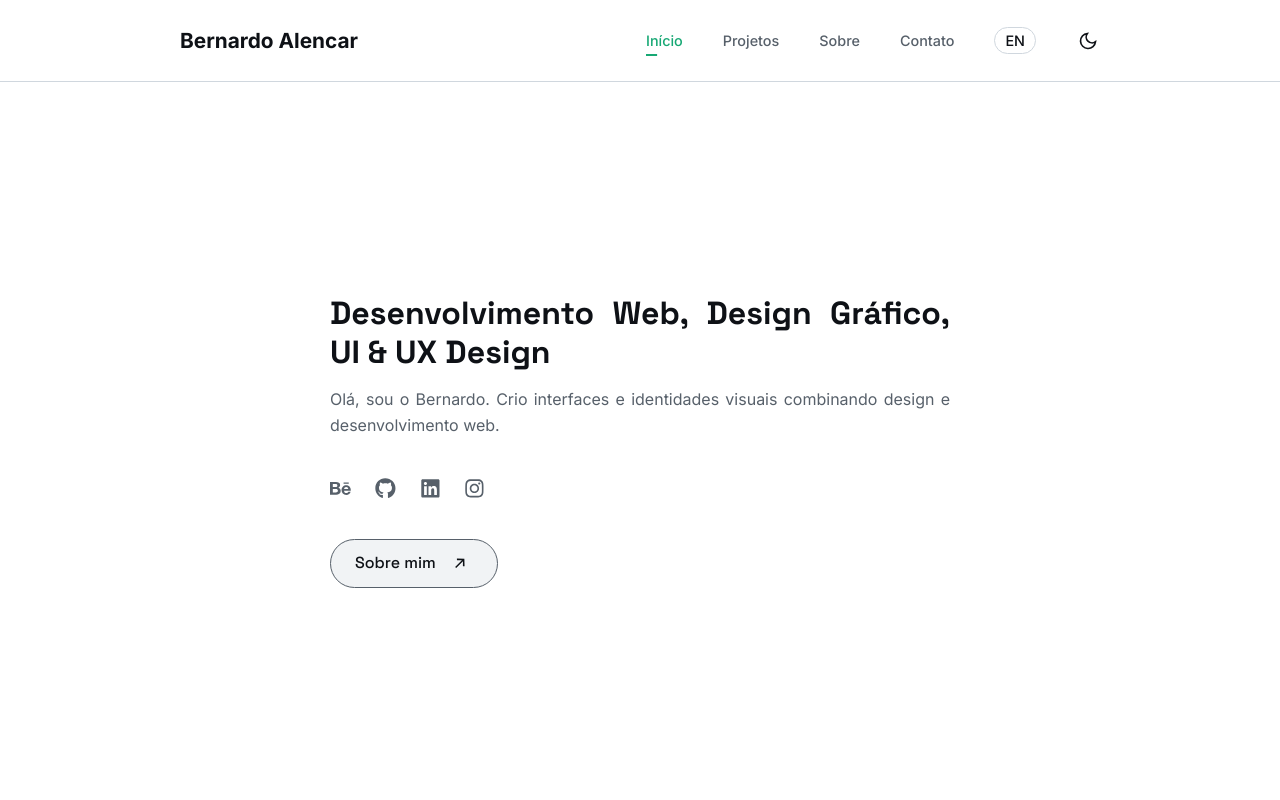
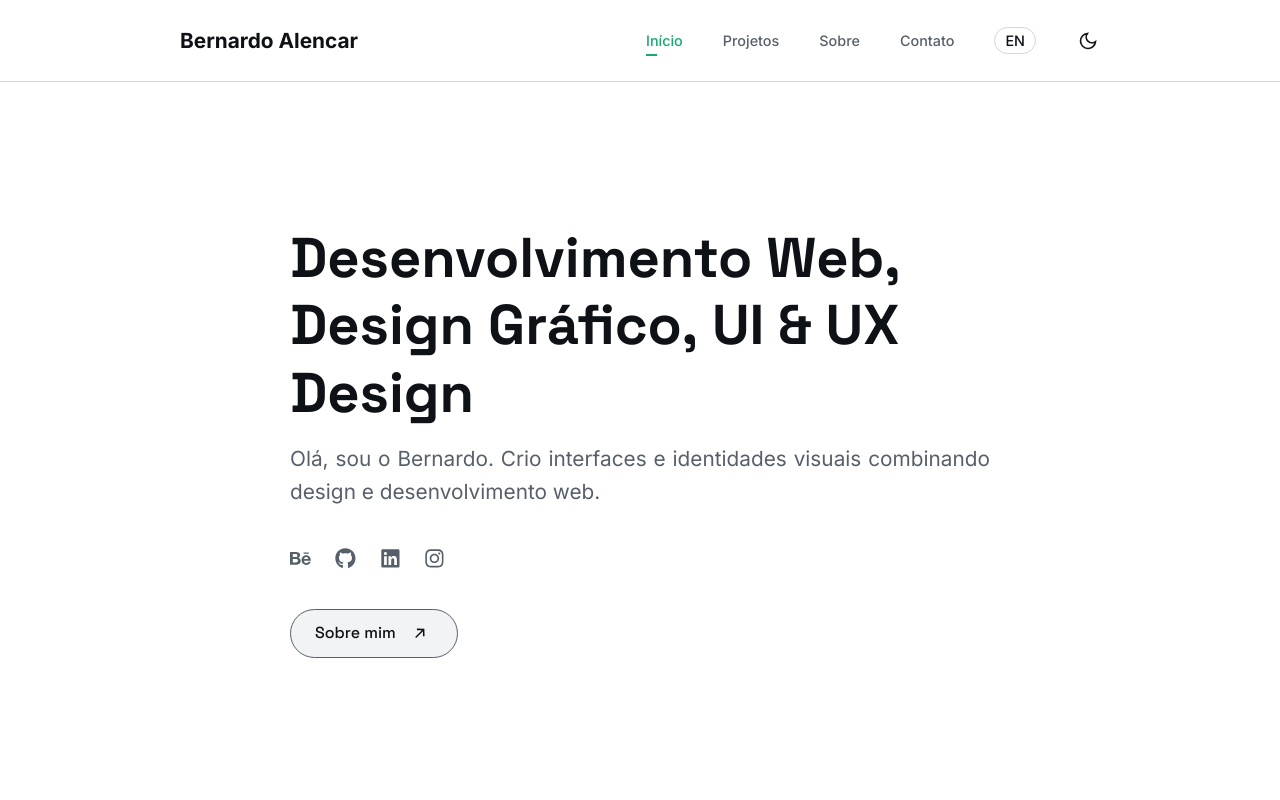
Before and after one commit to F-Bernardo-09/bernardo.dev, a React (Vite) app: page / in a window 1280 px wide. Shown: the top 800 px of the page. Built offline with nearby package versions, Linux system fonts and the light colour scheme; no server answers.

Commit message:
Adiciona animação de entrada no Hero
Adiciona fade-up com atraso por palavra no HeroContent e fadeIn no Hero, respeitando prefers-reduced-motion, e ajusta tamanhos de texto e espaçamentos.

```diff
--- a/src/components/Hero/Hero.tsx
+++ b/src/components/Hero/Hero.tsx
@@ -1,22 +1,34 @@
-import styled from "styled-components";
+import styled, { keyframes } from "styled-components";
 import HeroContent from "./HeroContent";
+
+const fadeIn = keyframes`
+  from {
+    opacity: 0;
+    transform: translateY(20px);
+  }
+  to {
+    opacity: 1;
+    transform: translateY(0);
+  }
+`;
 
 const HeroSection = styled.section`
   min-height: calc(100vh - var(--header-height, 80px));
   display: flex;
   align-items: center;
-  padding: var(--spacing-xl) 0;
+  padding: 0;
   text-align: left;
-
-  @media (max-width: 480px) {
-    padding: var(--spacing-lg) 0;
-  }
 `;
 
 const HeroContainer = styled.div`
   display: flex;
   flex-direction: column;
   align-items: center;
+  animation: ${fadeIn} 0.6s ease-out;
+
+  @media (prefers-reduced-motion: reduce) {
+    animation: none;
+  }
 `;
 
 export default function Hero() {
--- a/src/components/Hero/HeroContent.tsx
+++ b/src/components/Hero/HeroContent.tsx
@@ -1,38 +1,70 @@
-import styled from "styled-components";
+import type { CSSProperties } from "react";
+import styled, { css, keyframes } from "styled-components";
 import { useTranslation } from "react-i18next";
 import { Link } from "react-router-dom";
 import SocialLinks from "../SocialLinks/SocialLinks";
 import Button from "../Button/Button";
 import { localizedPath } from "../../utils/localizedPath";
 
+const STAGGER_MS = 120;
+
+const fadeUp = keyframes`
+  from {
+    opacity: 0;
+    visibility: hidden;
+    transform: translateY(0.5em);
+  }
+  to {
+    opacity: 1;
+    visibility: visible;
+    transform: none;
+  }
+`;
+
+const animation = css`
+  animation: ${fadeUp} 0.9s cubic-bezier(0.22, 1, 0.36, 1) both;
+
+  @media (prefers-reduced-motion: reduce) {
+    animation: none;
+  }
+`;
+
 const Wrapper = styled.div`
   padding: var(--spacing-xl) 0;
-  max-width: 620px;
+  max-width: 700px;
   margin: 0 auto;
 `;
 
 const Greeting = styled.h1`
-  font-size: var(--font-size-lg);
   margin-bottom: var(--spacing-sm);
-
-  @media (max-width: 768px) {
-    font-size: var(--font-size-lg);
-  }
 
   @media (max-width: 320px) {
     font-size: var(--font-size-md);
   }
 `;
 
-const Description = styled.div`
-  p {
-    font-size: var(--font-size-base);
+const Word = styled.span`
+  display: inline-block;
+  margin-right: 0.25em;
+  ${animation}
+  animation-delay: calc(var(--index) * ${STAGGER_MS}ms);
+
+  &:last-child {
+    margin-right: 0;
+  }
+`;
+
+const Reveal = styled.div`
+  ${animation}
+`;
+
+const Description = styled.p`
+  font-size: var(--font-size-md);
   color: var(--text-secondary);
-    margin: 0 auto var(--spacing-lg) auto;
+  margin: 0 auto var(--spacing-lg);
 
   @media (max-width: 480px) {
     font-size: var(--font-size-sm);
-    }
   }
 `;
 
@@ -43,12 +75,25 @@ const CTAWrapper = styled.div`
 export default function HeroContent() {
   const { t, i18n } = useTranslation("hero");
 
+  const title = t("specialties");
+  const words = title.split(" ").filter(Boolean);
+
   return (
     <Wrapper>
-      <Greeting>{t("specialties")}</Greeting>
-      <Description>
-        <p>{t("description")}</p>
-      </Description>
+      <Greeting aria-label={title}>
+        {words.map((word, index) => (
+          <Word
+            key={index}
+            aria-hidden="true"
+            style={{ "--index": index } as CSSProperties}
+          >
+            {word}
+          </Word>
+        ))}
+      </Greeting>
+
+      <Reveal style={{ animationDelay: `${words.length * STAGGER_MS}ms` }}>
+        <Description>{t("description")}</Description>
         <SocialLinks />
         <CTAWrapper>
           <Button
@@ -59,6 +104,7 @@ export default function HeroContent() {
             {t("aboutButton.label")}
           </Button>
         </CTAWrapper>
+      </Reveal>
     </Wrapper>
   );
 }
```
Lines whose indentation alone changed are shown as unchanged.
